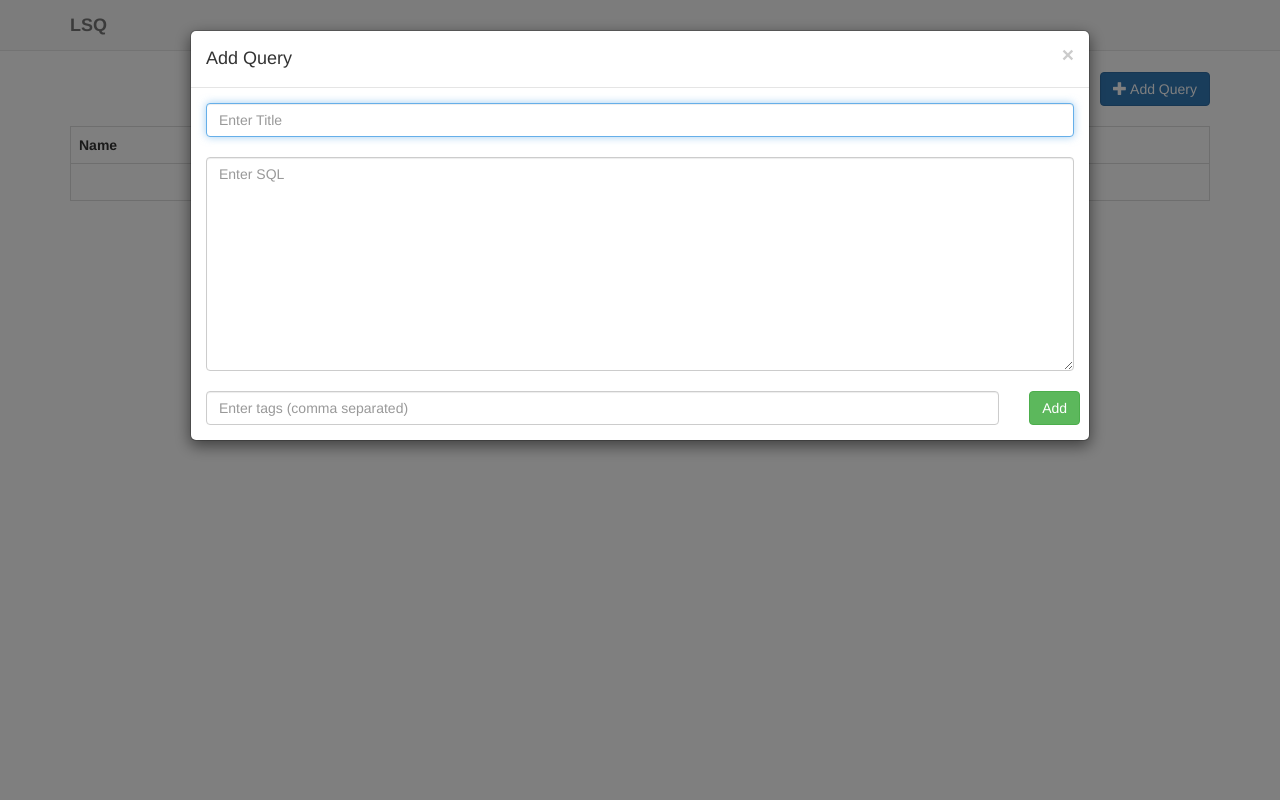
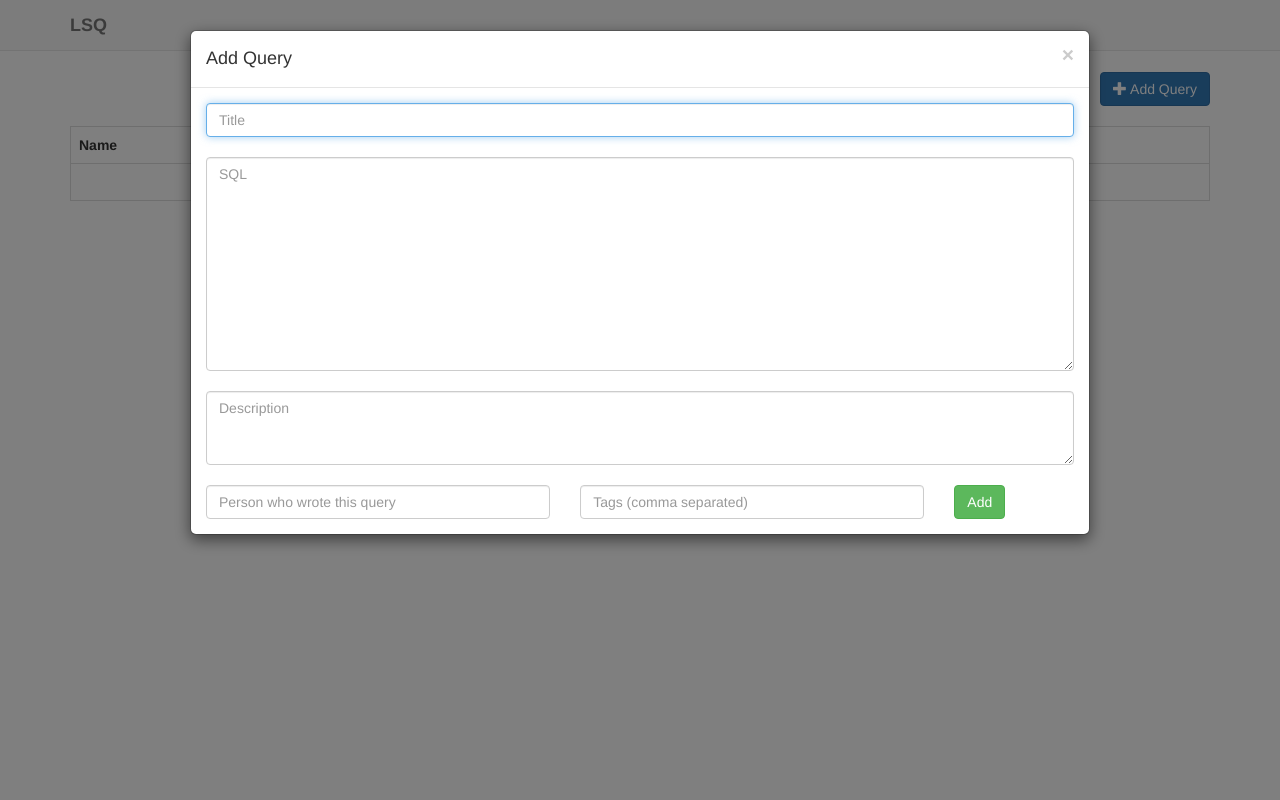
Before and after one commit to LogicSoftInd/LSQ, a Flask app: page / in a window 1280 px wide, after a click on "Add Query". Run offline with Flask 2, Linux system fonts and the light colour scheme; data that the repository does not hold is empty; some libraries are stand-ins or nearby versions.

Commit message:
Adding new input fields + ui tweaks
- Adding a query now takes 2 more inputs: the description and who is
  responsible for the query
- User can now edit a query from the query view page itself
- After editing a query, user is brought back to the query page instead
  of the home page

```diff
--- a/app.py
+++ b/app.py
@@ -18,12 +18,14 @@ def query_add():
         title = request.form["title"].strip()
         sql = request.form["sql"].strip()
         tags = request.form["tags"].strip()
+        desc = request.form["desc"].strip()
+        who = request.form["who"].strip()
 
         if len(title) == 0 or len(sql) == 0:
-            flash("title and sql are required fields", "error")
+            flash("Title and Sql are required fields", "error")
             return redirect(url_for("index"))
 
-        db.insert_query(title, sql, tags)
+        db.insert_query(title, sql, tags, desc, who)
         flash("Query Added!", "success")
         return redirect(url_for("index"))
 
@@ -47,14 +49,16 @@ def query_edit(id):
             title = request.form["title"].strip()
             sql = request.form["sql"].strip()
             tags = request.form["tags"].strip()
+            desc = request.form["desc"].strip()
+            who = request.form["who"].strip()
 
             if len(title) == 0 or len(sql) == 0:
                 flash("title and sql are required fields", "error")
                 return redirect(url_for("query_edit", id=id))
 
-            db.update_query(id, title, sql, tags)
+            db.update_query(id, title, sql, tags, desc, who)
             flash("Query Modified!", "success")
-            return redirect(url_for("index"))
+            return redirect(url_for("query_view", id=id))
 
         except Exception as e:
             print e
--- a/db.py
+++ b/db.py
@@ -5,16 +5,18 @@ client = m.MongoClient()
 db = client.lspl_queries
 queries = db.queries
 
-def insert_query(title, sql, tags):
+def insert_query(title, sql, tags, desc, who):
     _tags = [ tag.strip() for tag in tags.strip().split(",") \
             if len(tag.strip()) > 0]
     queries.insert({
             "title": title,
             "sql": sql,
-            "tags": _tags
+            "tags": _tags,
+            "desc": desc,
+            "who": who
         })
 
-def update_query(id, title, sql, tags):
+def update_query(id, title, sql, tags, desc, who):
     _tags = [ tag.strip() for tag in tags.strip().split(",") \
             if len(tag.strip()) > 0]
 
@@ -24,7 +26,9 @@ def update_query(id, title, sql, tags):
         { "$set" : {
             "title": title,
             "sql": sql,
-            "tags": _tags
+            "tags": _tags,
+            "desc": desc,
+            "who": who
             }}, upsert=False)
 
 def delete_query(id):
--- a/templates/index.html
+++ b/templates/index.html
@@ -75,21 +75,31 @@
 
             <div class="row">
               <div class="col-md-12">
-                <input id="add-query-title" name="title" class="form-control" placeholder="Enter Title" type="text">
+                <input id="add-query-title" name="title" class="form-control" placeholder="Title" type="text">
               </div>
             </div>
             <br/>
 
             <div class="row">
               <div class="col-md-12">
-                <textarea name="sql" placeholder="Enter SQL" id="" class="form-control" name="" cols="30" rows="10"></textarea>
+                <textarea name="sql" placeholder="SQL" id="" class="form-control" name="" cols="30" rows="10"></textarea>
               </div>
             </div>
             <br/>
 
             <div class="row">
-              <div class="col-md-11">
-                <input name="tags" class="form-control" placeholder="Enter tags (comma separated)" type="text">
+              <div class="col-md-12">
+                <textarea name="desc" placeholder="Description" id="" class="form-control" name="" cols="30" rows="3"></textarea>
+              </div>
+            </div>
+            <br/>
+
+            <div class="row">
+              <div class="col-md-5">
+                <input name="who" class="form-control" placeholder="Person who wrote this query" type="text">
+              </div>
+              <div class="col-md-5">
+                <input name="tags" class="form-control" placeholder="Tags (comma separated)" type="text">
               </div>
               <div class="col-md-1">
                 <button class="btn btn-success" type="submit">Add</button>
```
Also changed, not shown: templates/edit_query.html (+11 -1 lines), templates/view_query.html (+26 -7 lines).
